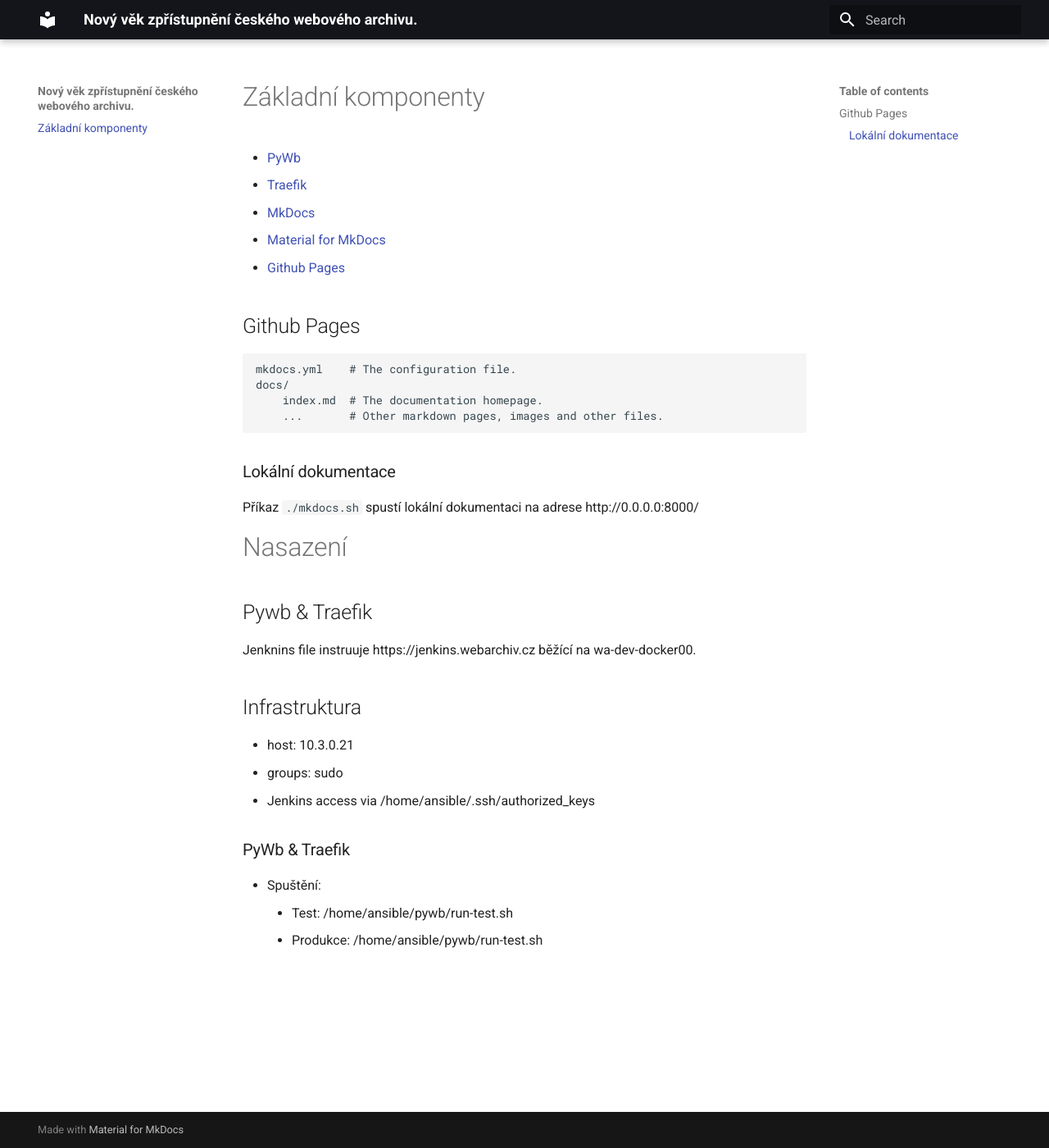
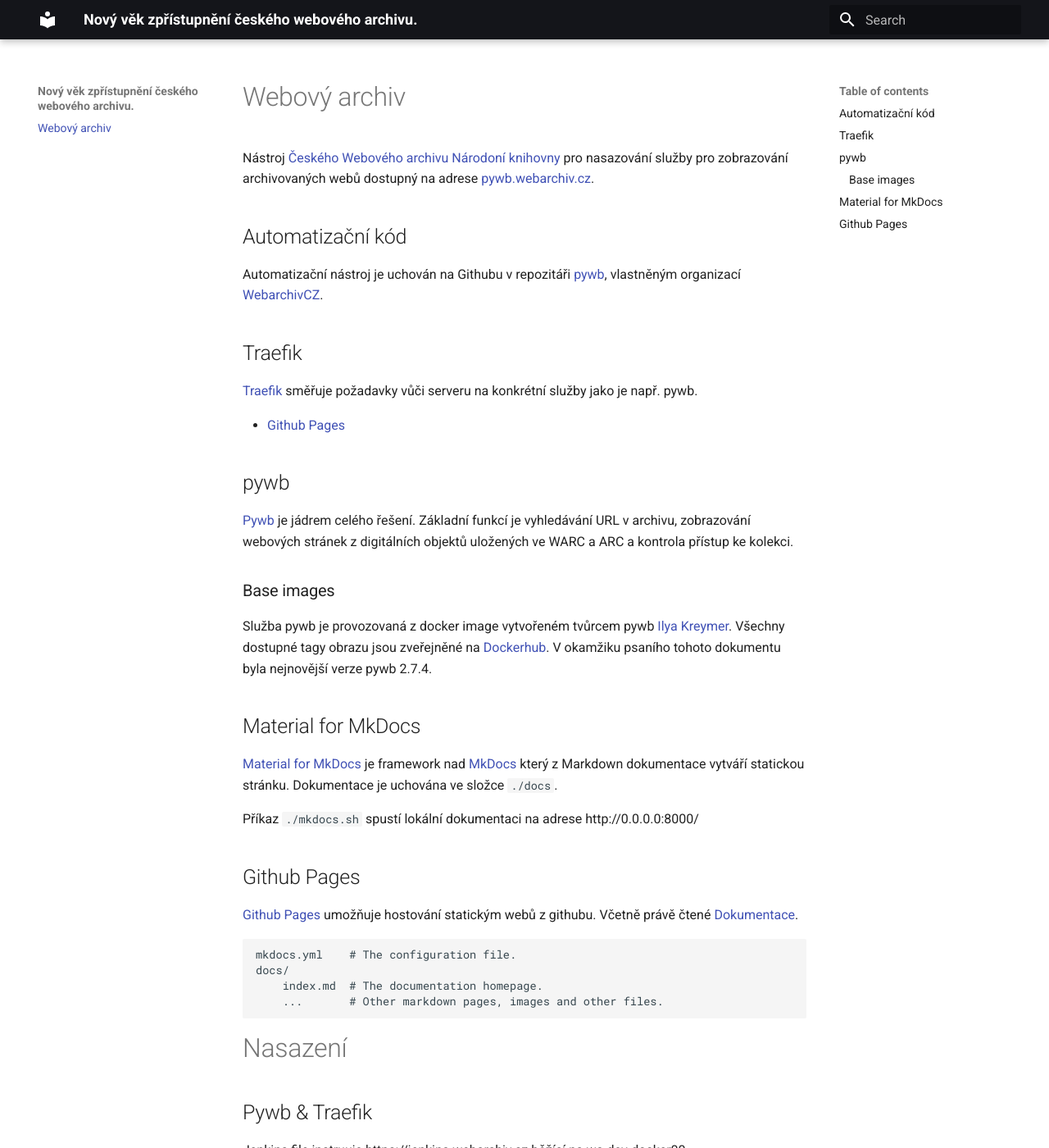
Before and after one commit to WebarchivCZ/pywb, an MkDocs documentation site: the page built from docs/index.md, in a window 1280 px wide and 1400 px high. Shown: the whole window at 82% size. Built offline with MkDocs 1.6.1 and Material for MkDocs 9.7.7, drawn with Linux system fonts in a browser that asks for light colours; some of the changed text lies outside the part shown.

````diff
--- a/docs/index.md
+++ b/docs/index.md
@@ -1,31 +1,60 @@
-# Základní komponenty
-- [PyWb](https://pywb.readthedocs.io/en/latest/)
-- [Traefik](https://doc.traefik.io/traefik/)
-- [MkDocs](https://www.mkdocs.org)
-- [Material for MkDocs](https://squidfunk.github.io/mkdocs-material/)
+# Webový archiv
+Nástroj [Českého Webového archivu Národoní knihovny](https://webarchiv.cz/en/) pro nasazování služby pro zobrazování archivovaných webů dostupný na adrese [pywb.webarchiv.cz](https://pywb.webarchiv.cz).
+
+
+## Automatizační kód
+Automatizační nástroj je uchován na Githubu v repozitáři [pywb](https://github.com/WebarchivCZ/pywb), vlastněným organizací [WebarchivCZ](https://github.com/WebarchivCZ).
+
+## Traefik
+[Traefik](https://doc.traefik.io/traefik/) směřuje požadavky vůči serveru na konkrétní služby jako je např. pywb.
+
 - [Github Pages](https://pages.github.com/)
 
+## pywb
+[Pywb](https://pywb.readthedocs.io/en/latest/) je jádrem celého řešení. Základní funkcí je vyhledávání URL v archivu, zobrazování webových stránek z digitálních objektů uložených ve WARC a ARC a kontrola přístup ke kolekci.
+
+### Base images
+Služba pywb je provozovaná z docker image vytvořeném tvůrcem pywb [Ilya Kreymer](https://github.com/ikreymer). Všechny dostupné tagy obrazu jsou zveřejněné na [Dockerhub](https://hub.docker.com/r/webrecorder/pywb/tags). V okamžiku psaního tohoto dokumentu byla nejnovější verze pywb 2.7.4.
+
+
+## Material for MkDocs
+[Material for MkDocs](https://squidfunk.github.io/mkdocs-material/) je framework nad [MkDocs](https://www.mkdocs.org) který z Markdown dokumentace vytváří statickou stránku. Dokumentace je uchována ve složce
+`./docs`.
+
+Příkaz ```./mkdocs.sh``` spustí lokální dokumentaci na adrese http://0.0.0.0:8000/
+
 ## Github Pages
+[Github Pages](https://pages.github.com/) umožňuje hostování statickým webů z githubu. Včetně právě čtené [Dokumentace](https://webarchivcz.github.io/pywb/).
+
 
     mkdocs.yml    # The configuration file.
     docs/
         index.md  # The documentation homepage.
         ...       # Other markdown pages, images and other files.
 
-### Lokální dokumentace
-Příkaz ```./mkdocs.sh``` spustí lokální dokumentaci na adrese http://0.0.0.0:8000/
+
 
 # Nasazení
 
 ## Pywb & Traefik
-Jenknins file instruuje https://jenkins.webarchiv.cz běžící na wa-dev-docker00.
+Jenkins file instruuje https://jenkins.webarchiv.cz běžící na wa-dev-docker00.
 
 ## Infrastruktura
  - host: 10.3.0.21
+ - user: ansible
  - groups: sudo
  - Jenkins access via /home/ansible/.ssh/authorized_keys
 
 ### PyWb & Traefik
  - Spuštění:
-    - Test: /home/ansible/pywb/run-test.sh
-    - Produkce: /home/ansible/pywb/run-test.sh
+    - Test: `/home/ansible/pywb/run-test.sh`
+    - Produkce: `/home/ansible/pywb/run-prod.sh`
+
+# Stav
+## nyní
+pywb: [http://10.3.0.21:443](http://10.3.0.21:443)
+traefik dashboard: [http://10.3.0.21](http://10.3.0.21:443)
+
+## plán
+pywb: [https://pywb.webarchiv.cz](https://pywb.webarchiv.cz) - veřejný
+Traefik dashboard: [https://pywb.webarchiv.cz/traefik/](https://pywb.webarchiv.cz/traefik/) - z knihovny nebo VPN, může být i veřejný
````
Also changed, not shown: 4 other files.
